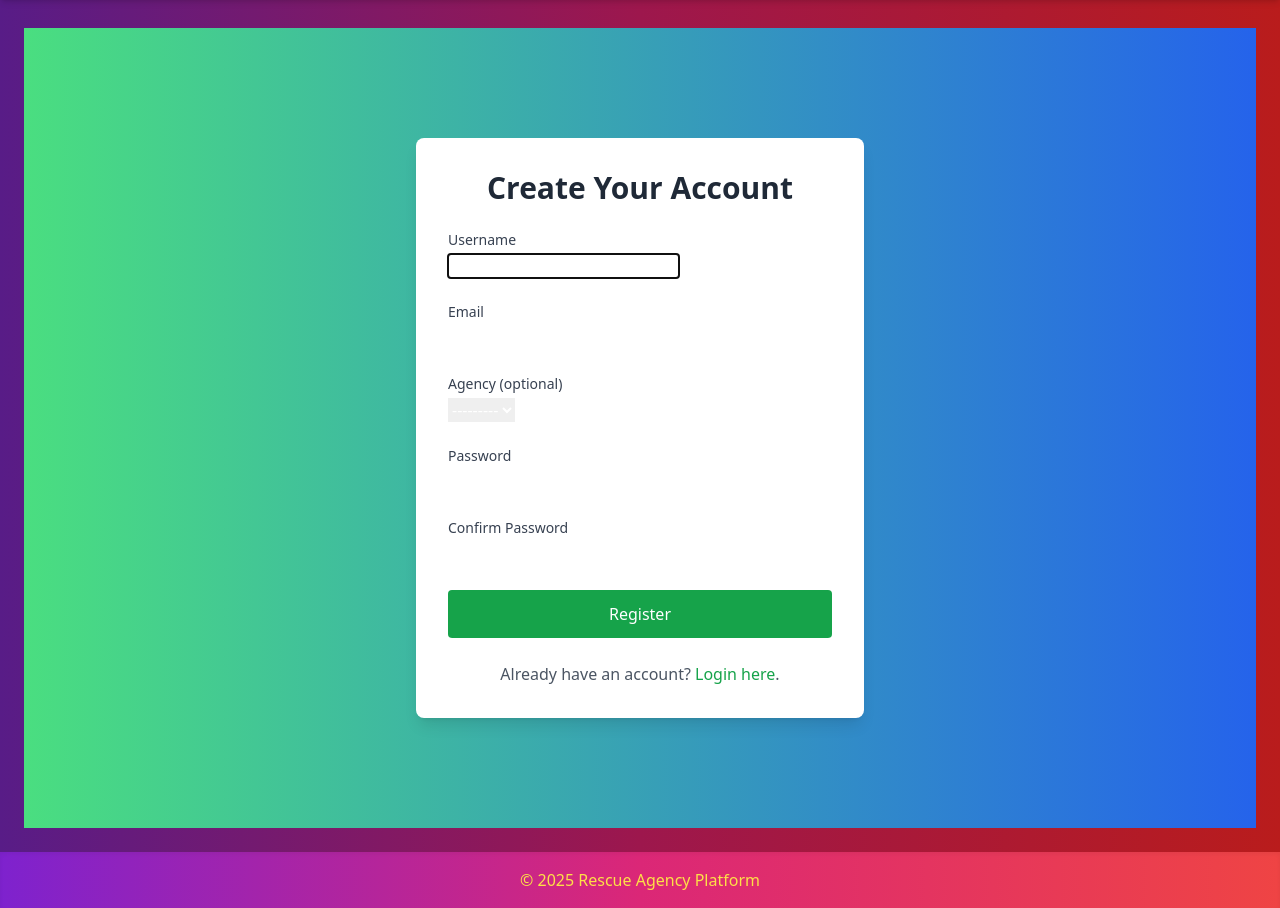
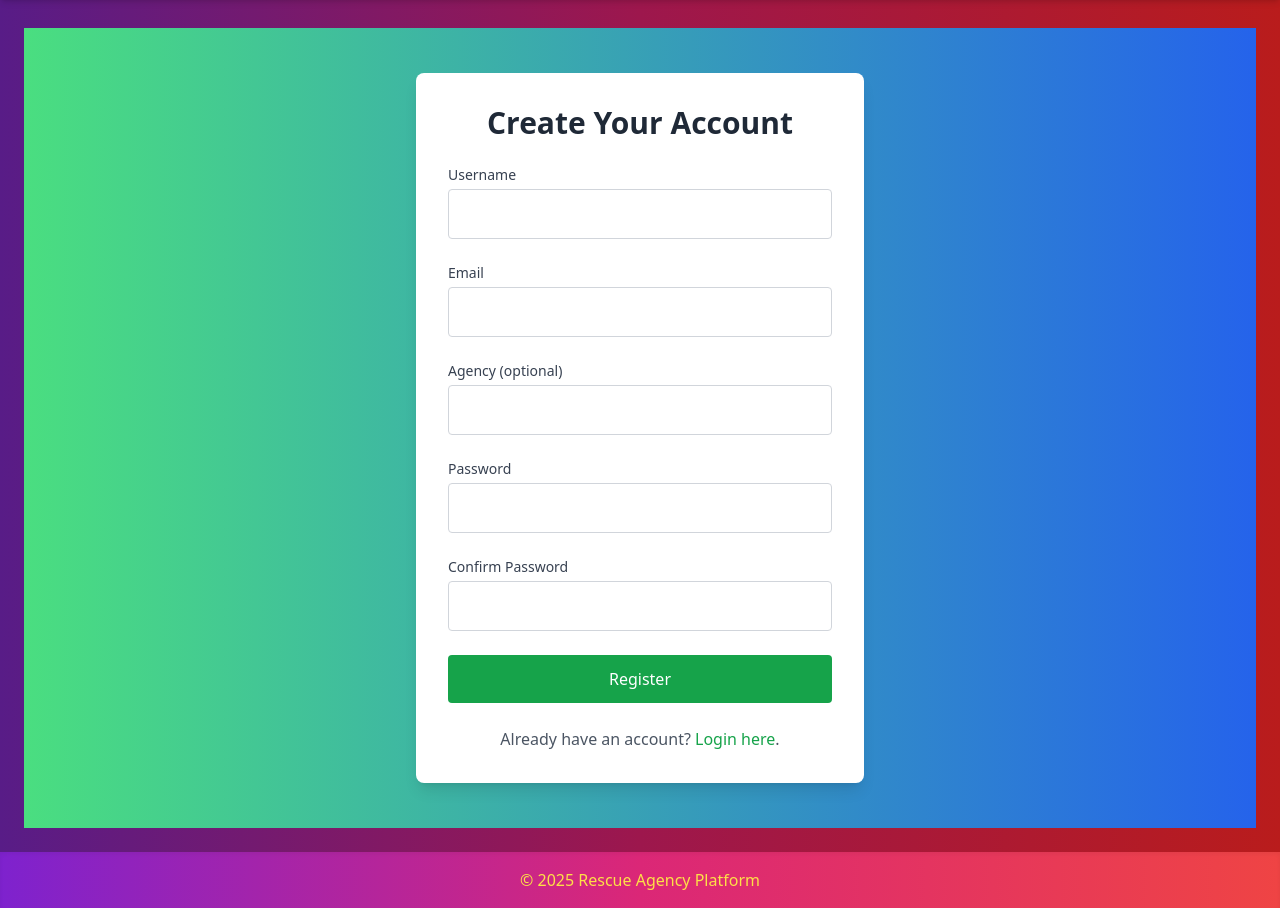
Before and after one commit to freeky-sachin/blackboxai-1745085853883, a Django app: page /agencies/register/ in a window 1280 px wide. Shown: the part 68-976 px from the top of the page. Run offline with Django 5.2, Linux system fonts and the light colour scheme; data that the repository does not hold is empty; some libraries are stand-ins or nearby versions.

Commit message:
Add agencies/templates/registration/register.html 1745140285024

```diff
--- a/agencies/templates/registration/register.html
+++ b/agencies/templates/registration/register.html
@@ -11,27 +11,27 @@
       {{ form.non_field_errors }}
       <div>
         <label for="{{ form.username.id_for_label }}" class="block text-sm font-medium text-gray-700 mb-1">Username</label>
-        {{ form.username }}
+        <input type="text" name="{{ form.username.html_name }}" id="{{ form.username.id_for_label }}" value="{{ form.username.value|default_if_none:'' }}" class="w-full p-3 border border-gray-300 rounded text-gray-900 focus:outline-none focus:ring-2 focus:ring-yellow-400" />
         {{ form.username.errors }}
       </div>
       <div>
         <label for="{{ form.email.id_for_label }}" class="block text-sm font-medium text-gray-700 mb-1">Email</label>
-        {{ form.email }}
+        <input type="email" name="{{ form.email.html_name }}" id="{{ form.email.id_for_label }}" value="{{ form.email.value|default_if_none:'' }}" class="w-full p-3 border border-gray-300 rounded text-gray-900 focus:outline-none focus:ring-2 focus:ring-yellow-400" />
         {{ form.email.errors }}
       </div>
       <div>
         <label for="{{ form.agency.id_for_label }}" class="block text-sm font-medium text-gray-700 mb-1">Agency (optional)</label>
-        {{ form.agency }}
+        <input type="text" name="{{ form.agency.html_name }}" id="{{ form.agency.id_for_label }}" value="{{ form.agency.value|default_if_none:'' }}" class="w-full p-3 border border-gray-300 rounded text-gray-900 focus:outline-none focus:ring-2 focus:ring-yellow-400" />
         {{ form.agency.errors }}
       </div>
       <div>
         <label for="{{ form.password1.id_for_label }}" class="block text-sm font-medium text-gray-700 mb-1">Password</label>
-        {{ form.password1 }}
+        <input type="password" name="{{ form.password1.html_name }}" id="{{ form.password1.id_for_label }}" class="w-full p-3 border border-gray-300 rounded text-gray-900 focus:outline-none focus:ring-2 focus:ring-yellow-400" />
         {{ form.password1.errors }}
       </div>
       <div>
         <label for="{{ form.password2.id_for_label }}" class="block text-sm font-medium text-gray-700 mb-1">Confirm Password</label>
-        {{ form.password2 }}
+        <input type="password" name="{{ form.password2.html_name }}" id="{{ form.password2.id_for_label }}" class="w-full p-3 border border-gray-300 rounded text-gray-900 focus:outline-none focus:ring-2 focus:ring-yellow-400" />
         {{ form.password2.errors }}
       </div>
       <button type="submit" class="w-full bg-green-600 text-white py-3 rounded hover:bg-green-700 transition transform hover:scale-105 motion-reduce:transform-none">Register</button>
```
